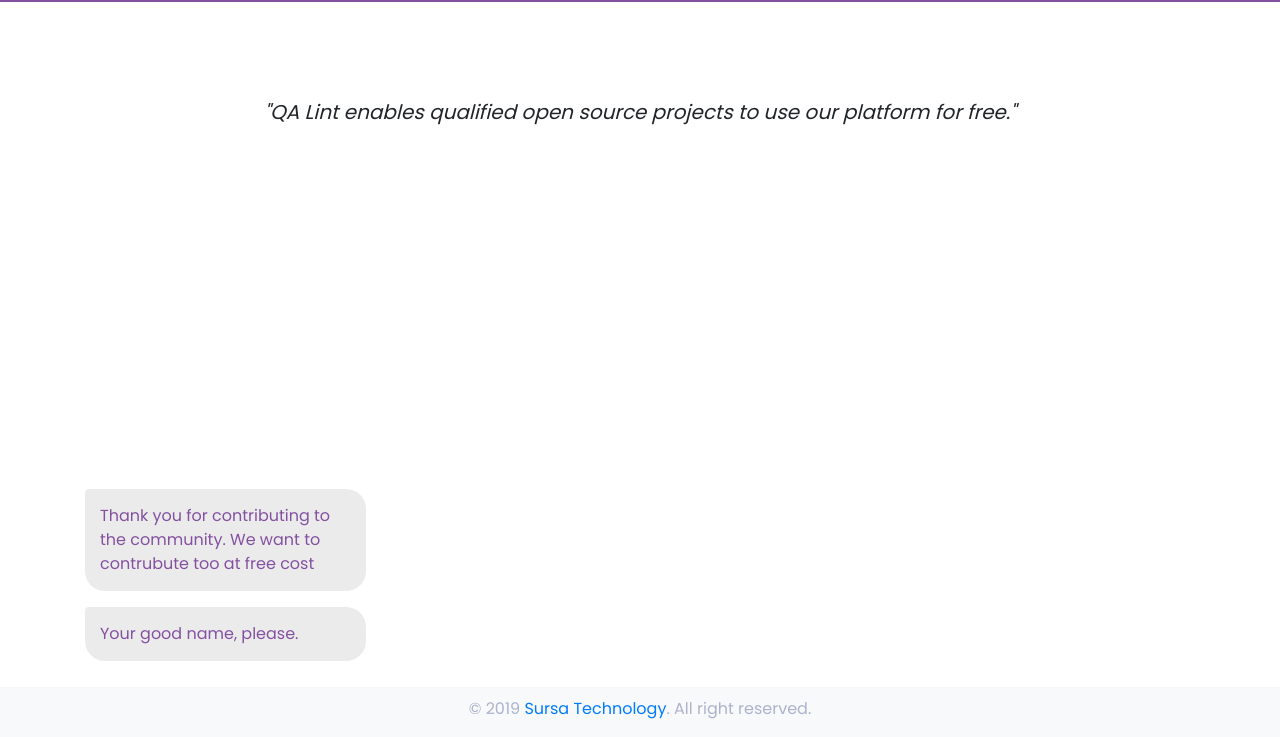
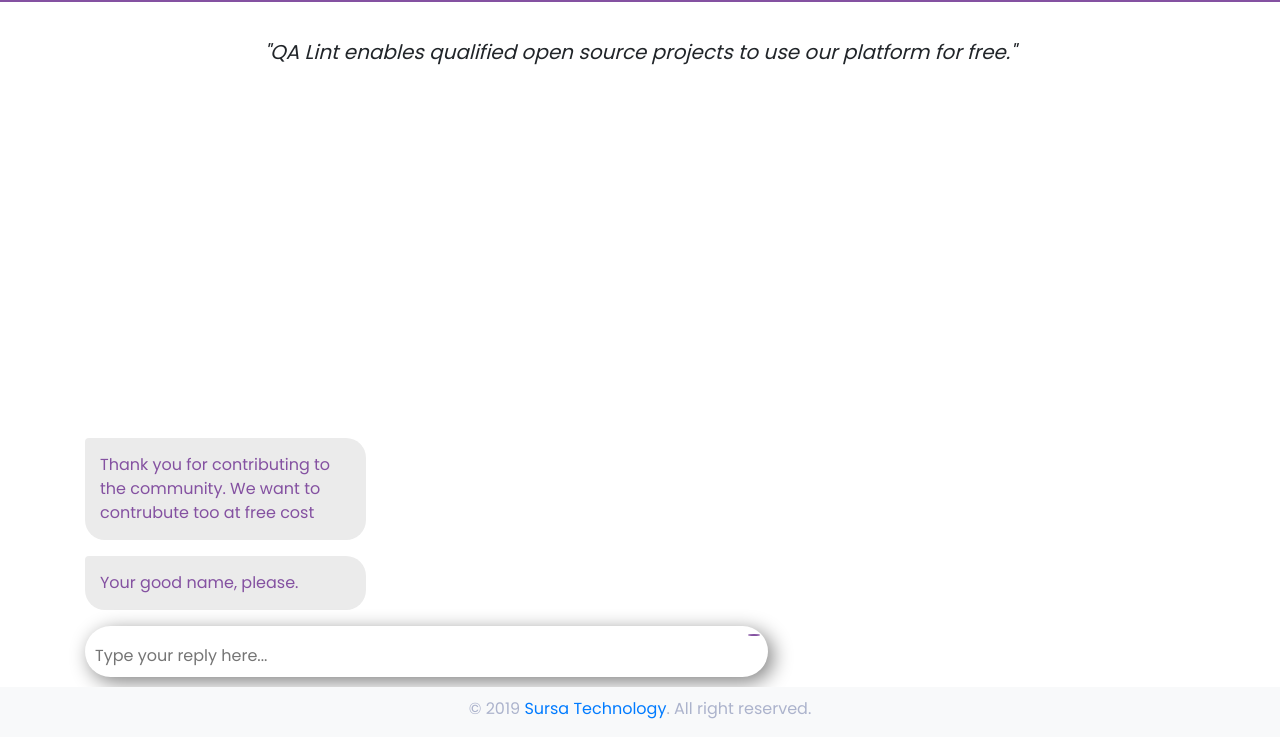
Before and after one commit to Nwafor-Onyebuchi/QALINT, a website: page dist/open_source.html in a window 1280 px wide. Shown: the part 63-800 px from the top of the page. Drawn offline with nearby package versions, Linux system fonts and the light colour scheme.

Commit message:
chat pages modified

```diff
--- a/dist/css/style.css
+++ b/dist/css/style.css
@@ -117,6 +117,10 @@ nav ul li {
 
 .home {
   margin-top: 40px;
+}
+
+.bot-page{
+  padding-top: 60px;
 }
 
 #home {
--- a/dist/open_source.html
+++ b/dist/open_source.html
@@ -55,16 +55,20 @@
         </div>
       </div>
 
-    <section id="home" class="container home">
+    <section class="container home bot-page">
         <p class="intro-message">
             "QA Lint enables qualified open source projects to use our platform for free."
          </p>
         <div class="conversational-form">
-            <div class="scrollable">
                <p class="message-box">Thank you for contributing to the community.
                  We want to contrubute too at free cost</p>
                  <p class="message-box mb5">Your good name, please.</p>
-            </div>
+                 <form action="">
+                    <fieldset class="input">
+                    <input type="text" placeholder="Type your reply here..." class="response res-in">
+                    <button type="submit" class="response"><i class="fas fa-arrow-up"></i></button>
+                  </fieldset>
+                  </form>
           </div>
     </section>
     <br /> <br /> <br /> <br /> <br />
```
Also changed, not shown: dist/hire.html (+1 -3 lines).
